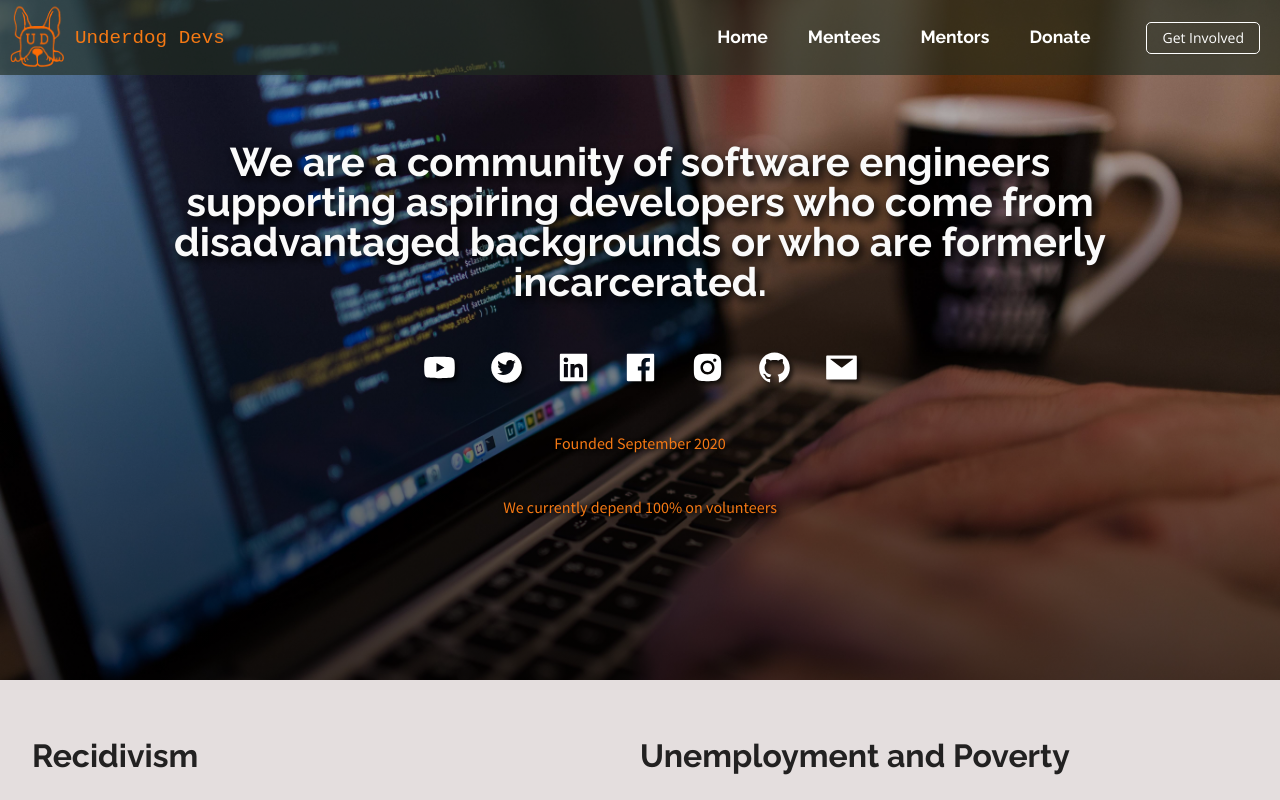
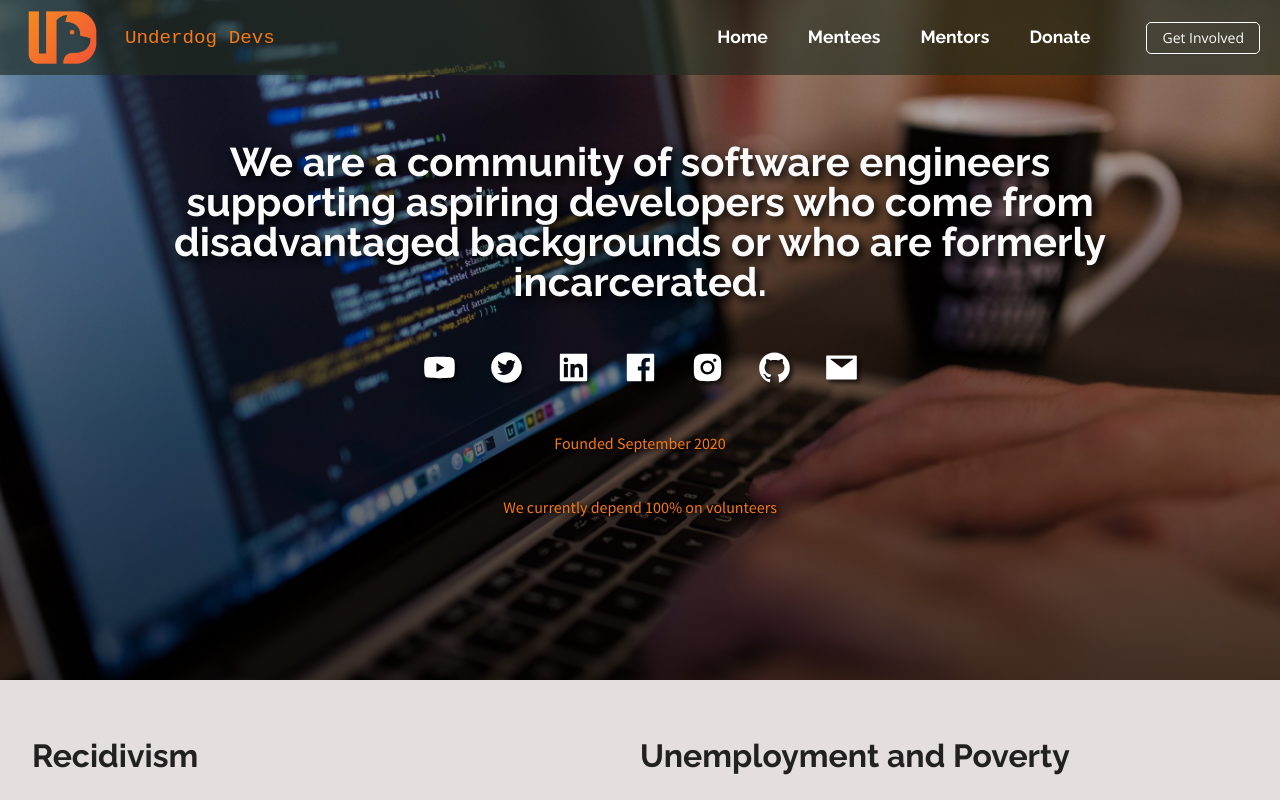
Before and after one commit to Underdog-Devs/website, a React (Create React App) app: page / in a window 1280 px wide. Shown: the top 800 px of the page. Built offline with nearby package versions, Linux system fonts and the light colour scheme; a web font is replaced by a local one.

Commit message:
updated logo

```diff
--- a/src/CSS/Logo.module.css
+++ b/src/CSS/Logo.module.css
@@ -9,6 +9,7 @@
 }
 .logoImg {
   width: 75px;
+  margin: 0 25px;
 }
 .logoText {
   margin: 1.8rem 0;
--- a/src/Components/Navigation/Logo.js
+++ b/src/Components/Navigation/Logo.js
@@ -1,6 +1,6 @@
 import React from 'react';
 import styles from '../../CSS/Logo.module.css';
-import logo from '../../Assets/ud-logo.png';
+import logo from '../../Assets/icon-01.png';
 export default function Logo() {
   return (
     <div className={styles.logo}>
--- a/src/Components/Navigation/navBar.module.css
+++ b/src/Components/Navigation/navBar.module.css
@@ -11,6 +11,7 @@
   display: flex;
   justify-content: space-between;
 }
+
 .hamburger {
   color: white;
   position: absolute;
```
Also changed, not shown: src/Assets/icon-01.png (added), 1 other file (tests, documents, lock files or other folders).
